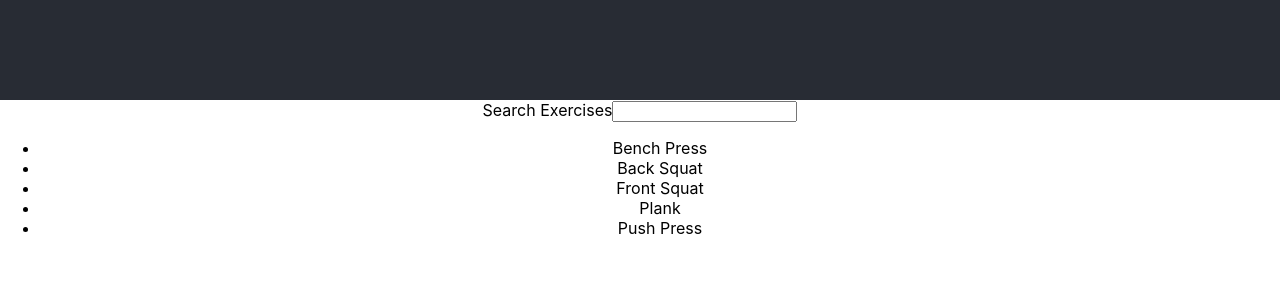
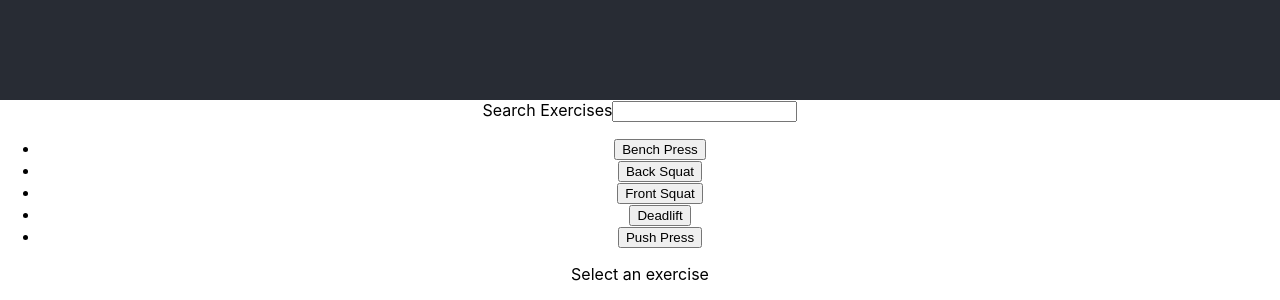
Before and after one commit to amandahase/exercise-library, a React (Create React App) app: page / in a window 1280 px wide. Shown: the part 700-1000 px from the top of the page. Before the commit the page ends 954 px from the top, so only its background shows below. Built offline with nearby package versions, Linux system fonts and the light colour scheme.

Commit message:
Add html elements for selected exercise's information section

```diff
--- a/src/App.js
+++ b/src/App.js
@@ -1,3 +1,4 @@
+import { stubFalse } from "lodash";
 import React, {useEffect, useState} from "react";
 import './App.css';
 // import SearchPanel from "./Components/SearchPanel"
@@ -7,47 +8,66 @@ const exercises = [
   {
     id: 1,
     name: "Bench Press",
-    description: "Upper body lift that can be done with a barbell or dumbells."
+    description: "Upper body lift that can be done with a barbell or dumbells.",
+    video_url: "https://www.youtube.com/embed/SCVCLChPQFY?si=w3Abwp3pplVyptqp"
   },
   {
     id: 2,
     name: "Back Squat",
-    description: "Lower body lift that is done with a barbell."
+    description: "Lower body lift that is done with a barbell.",
+    video_url: "https://www.youtube.com/embed/QmZAiBqPvZw?si=nddq-dAKSZs6KW1o"
   },
   {
     id: 3,
     name: "Front Squat",
-    description: "Lower body lift that is done with a barbell."
+    description: "Lower body lift that is done with a barbell.",
+    video_url: "https://www.youtube.com/embed/uYumuL_G_V0?si=O5SOBFnMTVn8W-Cm"
   },
   {
     id: 4,
-    name: "Plank",
-    description: "Core exercise that can be done as a body weight exercise or with weight on your back."
+    name: "Deadlift",
+    description: "Lower body exercise that can be done with a barbell, kettlebells, or dumbells.",
+    video_url: "https://www.youtube.com/embed/1ZXobu7JvvE?si=wQi8221_ug3ooqna"
   },
   {
     id: 5,
     name: "Push Press",
-    description: "Upper body exercise that can be done with a barbell, kettlebells, or dumbells."
+    description: "Upper body exercise that can be done with a barbell, kettlebells, or dumbells.",
+    video_url: "https://www.youtube.com/embed/iaBVSJm78ko?si=AK_VLJClGtBbMxS0"
   },
 ]
 
 function App() {
   const [exerciseList, setExerciseList] = useState([])
   const [searchValue, setSearchValue] = useState("")
+  const [selectedExercise, setSelectedExercise] = useState({})
+  const [isExerciseSelected, setIsExerciseSelected] = useState(false)
 
   useEffect(() => {
     setExerciseList(exercises)
   }, [])
-
-  const handleSearchFieldChange = (e) => {
-    setSearchValue(e.target.value)
-  }
 
   useEffect(() => {
     const filteredExerciseList = exercises.filter((e) => e.name.toLowerCase().includes(searchValue.toLowerCase()) || searchValue === "")
 
     setExerciseList(filteredExerciseList)
   }, [searchValue])
+
+  useEffect(() => {
+    if (Object.keys(selectedExercise).length !== 0) {
+      setIsExerciseSelected(true)
+    } else {
+      setIsExerciseSelected(stubFalse)
+    }
+  }, [selectedExercise])
+
+  const handleSearchFieldChange = (e) => {
+    setSearchValue(e.target.value)
+  }
+
+  const handleExerciseSelection = (exercise) => {
+    setSelectedExercise(exercise)
+  }
 
 // We either want to do a component for each whole panel and break it down further inside those for the different parts
 // OR we want to keep the skeleton of each panel in here and then just have components for the various parts inside them
@@ -59,7 +79,7 @@ function App() {
 
       </header>
       <aside>
-        <label for="search_exercises">Search Exercises</label>
+        <label htmlFor="search_exercises">Search Exercises</label>
         <input
           type="text"
           id="search_exercises"
@@ -69,7 +89,9 @@ function App() {
         />
         <ul>
           {exerciseList.map((exercise) => (
-            <li key={exercise.id}>{exercise.name}</li>
+            <li key={exercise.id}>
+              <button onClick={() => handleExerciseSelection(exercise)}>{exercise.name}</button>
+            </li>
           ))}
         </ul>
       </aside>
@@ -83,6 +105,20 @@ function App() {
           <video></video>
           either an daccordion or a modal popup for MORE DETAILS section
         */}
+        {isExerciseSelected ?
+          <section>
+            <h1>{selectedExercise.name}</h1>
+            {/* <div></div> */}
+            <p>{selectedExercise.description}</p>
+            <iframe width="560" height="315"
+              src={selectedExercise.video_url}
+              referrerPolicy="strict-origin-when-cross-origin"
+            >
+            </iframe>
+          </section>
+        :
+          <p>Select an exercise</p>
+        }
       </main>
     </div>
   );
```
